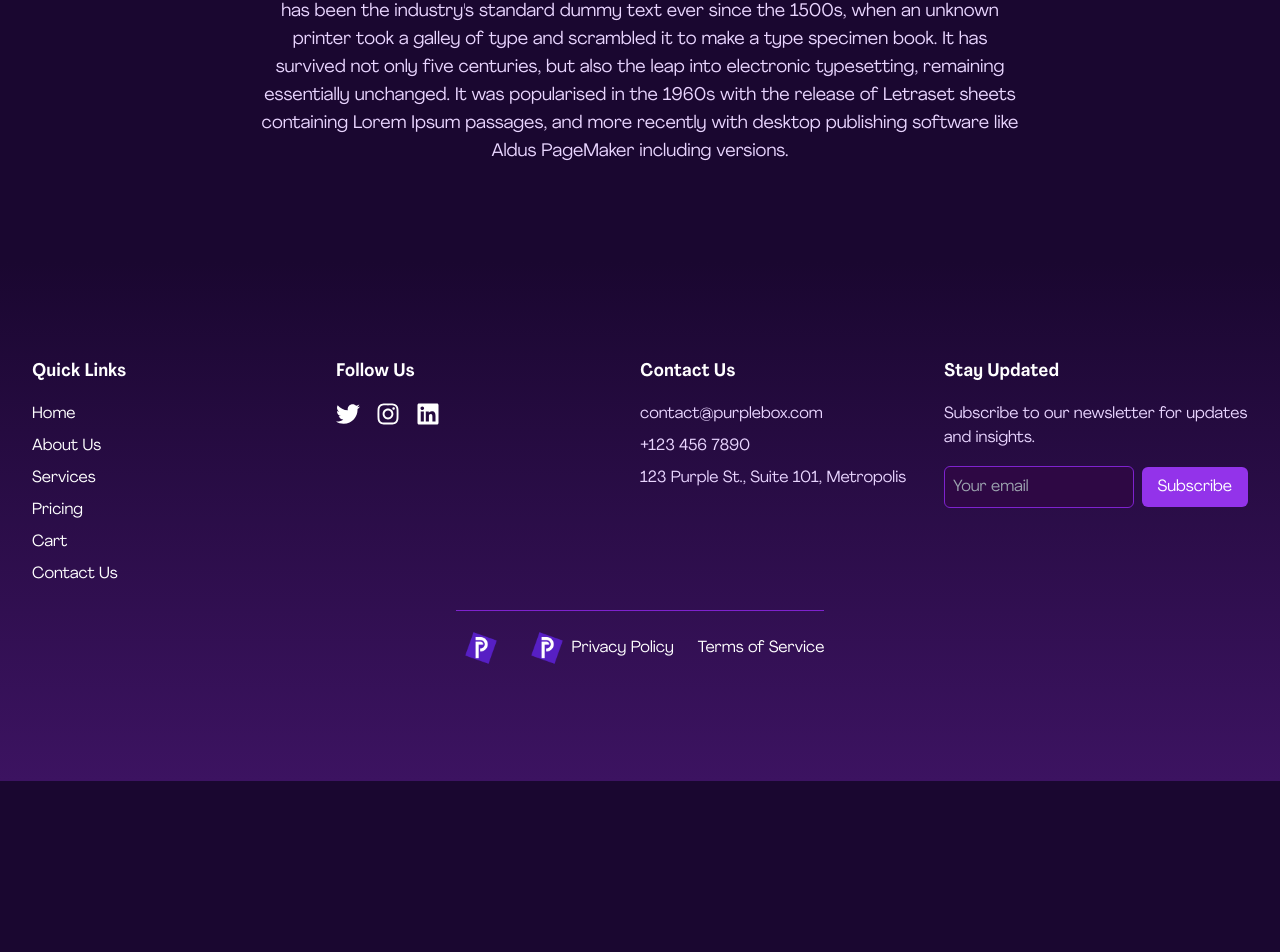
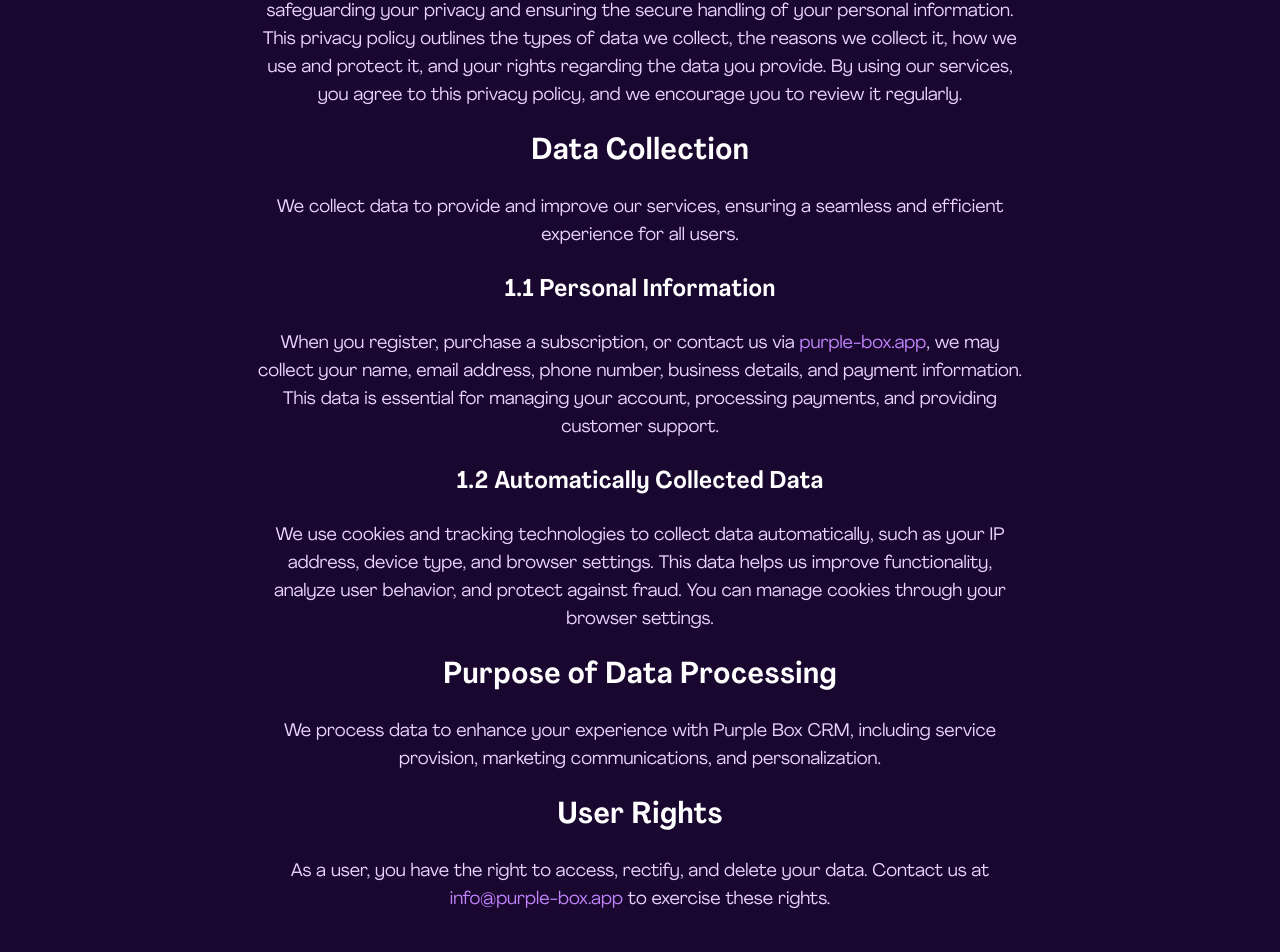
Before and after one commit to VooYee/Purple-Box, a Next.js app: page /privacy-policy in a window 1280 px wide. Shown: the part 270-1222 px from the top of the page. Before the commit the page ends 1051 px from the top, so only its background shows below. Built offline with nearby package versions, Linux system fonts and the light colour scheme.

Commit message:
Updated Privacy Policy component

```diff
--- a/components/privacy-policy/Main.tsx
+++ b/components/privacy-policy/Main.tsx
@@ -52,15 +52,72 @@ const Main = () => {
         className="max-w-3xl mx-auto text-md lg:text-lg text-purple-200"
         variants={textVariants}
       >
-        Lorem Ipsum is simply dummy text of the printing and typesetting
-        industry. Lorem Ipsum has been the industry&apos;s standard dummy text
-        ever since the 1500s, when an unknown printer took a galley of type and
-        scrambled it to make a type specimen book. It has survived not only five
-        centuries, but also the leap into electronic typesetting, remaining
-        essentially unchanged. It was popularised in the 1960s with the release
-        of Letraset sheets containing Lorem Ipsum passages, and more recently
-        with desktop publishing software like Aldus PageMaker including
-        versions.
+        At Purple Box AI SL, accessible through <a href="https://purple-box.app" className="text-purple-400">purple-box.app</a>, we are deeply committed to safeguarding your privacy and ensuring the secure handling of your personal information. This privacy policy outlines the types of data we collect, the reasons we collect it, how we use and protect it, and your rights regarding the data you provide. By using our services, you agree to this privacy policy, and we encourage you to review it regularly.
+      </motion.p>
+
+      <motion.h2
+        className="text-2xl lg:text-3xl font-semibold text-white"
+        variants={textVariants}
+      >
+        Data Collection
+      </motion.h2>
+      <motion.p
+        className="max-w-3xl mx-auto text-md lg:text-lg text-purple-200"
+        variants={textVariants}
+      >
+        We collect data to provide and improve our services, ensuring a seamless and efficient experience for all users.
+      </motion.p>
+
+      <motion.h3
+        className="text-xl lg:text-2xl font-semibold text-white"
+        variants={textVariants}
+      >
+        1.1 Personal Information
+      </motion.h3>
+      <motion.p
+        className="max-w-3xl mx-auto text-md lg:text-lg text-purple-200"
+        variants={textVariants}
+      >
+        When you register, purchase a subscription, or contact us via <a href="https://purple-box.app" className="text-purple-400">purple-box.app</a>, we may collect your name, email address, phone number, business details, and payment information. This data is essential for managing your account, processing payments, and providing customer support.
+      </motion.p>
+
+      <motion.h3
+        className="text-xl lg:text-2xl font-semibold text-white"
+        variants={textVariants}
+      >
+        1.2 Automatically Collected Data
+      </motion.h3>
+      <motion.p
+        className="max-w-3xl mx-auto text-md lg:text-lg text-purple-200"
+        variants={textVariants}
+      >
+        We use cookies and tracking technologies to collect data automatically, such as your IP address, device type, and browser settings. This data helps us improve functionality, analyze user behavior, and protect against fraud. You can manage cookies through your browser settings.
+      </motion.p>
+
+      <motion.h2
+        className="text-2xl lg:text-3xl font-semibold text-white"
+        variants={textVariants}
+      >
+        Purpose of Data Processing
+      </motion.h2>
+      <motion.p
+        className="max-w-3xl mx-auto text-md lg:text-lg text-purple-200"
+        variants={textVariants}
+      >
+        We process data to enhance your experience with Purple Box CRM, including service provision, marketing communications, and personalization.
+      </motion.p>
+
+      <motion.h2
+        className="text-2xl lg:text-3xl font-semibold text-white"
+        variants={textVariants}
+      >
+        User Rights
+      </motion.h2>
+      <motion.p
+        className="max-w-3xl mx-auto text-md lg:text-lg text-purple-200"
+        variants={textVariants}
+      >
+        As a user, you have the right to access, rectify, and delete your data. Contact us at <a href="mailto:info@purple-box.app" className="text-purple-400">info@purple-box.app</a> to exercise these rights.
       </motion.p>
     </motion.div>
   );
```
